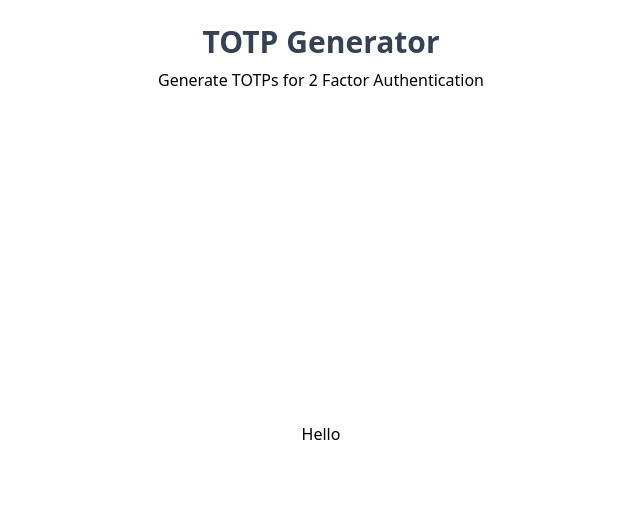
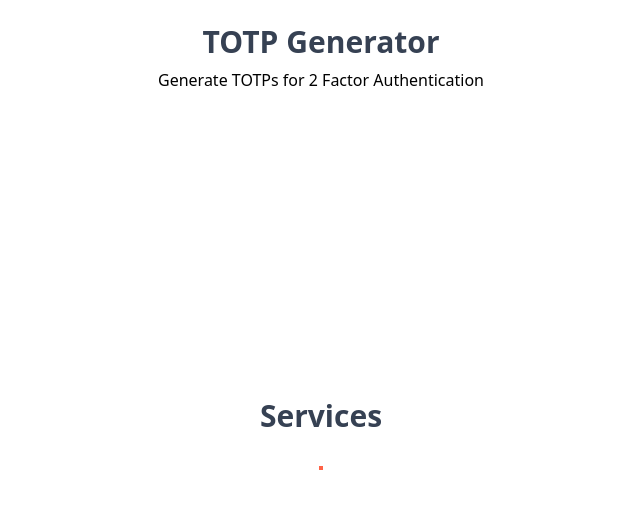
Before and after one commit to sparky0520/totp-authenticator, a React (Vite) app: page / in a window 1280 px wide. Shown: the top 508 px of the page, without its empty margins (319-959 px from the left). Built offline with nearby package versions, Linux system fonts and the light colour scheme.

Commit message:
Navigation done

```diff
--- a/src/context/ServiceContext.jsx
+++ b/src/context/ServiceContext.jsx
@@ -4,18 +4,18 @@ import React, { createContext, useContext, useState } from 'react'
 const ServiceContext = createContext()
 
 // custom hook
-export const ServicesHook = () => useContext(ServiceContext)
+export const useServices = () => useContext(ServiceContext)
 
 export function ServiceProvider({ children }) {
-    const [services, servicesSet] = useState([])
+    const [services, setServices] = useState([])
 
     // Functions to manipulate the state
     const addService = (service) => {
-        servicesSet(prev => [...prev, service])
+        setServices(prev => [...prev, service])
     }
 
     const removeService = (serviceId) => {
-        servicesSet(prev => prev.filter(service => service.id != serviceId))
+        setServices(prev => prev.filter(service => service.id != serviceId))
     }
 
     return (
--- a/src/pages/Home.jsx
+++ b/src/pages/Home.jsx
@@ -1,14 +1,16 @@
 import React from 'react'
-import { ServicesHook } from '../context/ServiceContext'
+import { useServices } from '../context/ServiceContext'
 
 function Home() {
-    const { services, addServices, removeServices } = ServicesHook()
+    const { services, addService, removeService } = useServices()
     return (
         <div className='flex flex-col justify-center items-center h-full gap-8'>
-            <div>Hello</div>
-            {services.forEach((service, index) => (
-                <div key={service.uuid}>{service.name} </div>
-            ))}
+            <div className='heading'>Services</div>
+            <div className='border-2 border-accent'>
+                {services.map((service) => (
+                    <div key={service.uuid}>{service.name}</div>
+                ))}
+            </div>
         </div>
     )
 }
--- a/src/pages/NotFound.jsx
+++ b/src/pages/NotFound.jsx
@@ -3,7 +3,7 @@ import React from 'react'
 function NotFound() {
     return (
 
-        <div className='flex justify-center items-center h-full'>NotFound</div>
+        <div className='flex justify-center items-center h-full heading'>Not Found</div>
     )
 }
 
--- a/src/pages/Register.jsx
+++ b/src/pages/Register.jsx
@@ -1,9 +1,10 @@
 import React, { useRef, useState } from 'react'
 import { generateTOTP } from '../lib/Totp'
-import { ServicesHook } from '../context/ServiceContext'
+import { useServices } from '../context/ServiceContext'
+import { Link } from 'react-router-dom'
 
 function Register() {
-    const { services, addService, removeService } = ServicesHook()
+    const { services, addService, removeService } = useServices()
 
     const [secret, setSecret] = useState('')
     const [name, setName] = useState('')
@@ -41,6 +42,7 @@ function Register() {
         console.log(secret)
 
         addService({ uuid, name, secret })
+        console.log(services)
 
         // start countdown
         countDown()
@@ -68,6 +70,7 @@ function Register() {
             <div>
                 Valid for <span className='sub-heading'>{timeValid === null ? "-" : timeValid}</span> seconds
             </div>
+            <Link to={'/'}>Home Screen</Link>
         </div>
     )
 }
```
